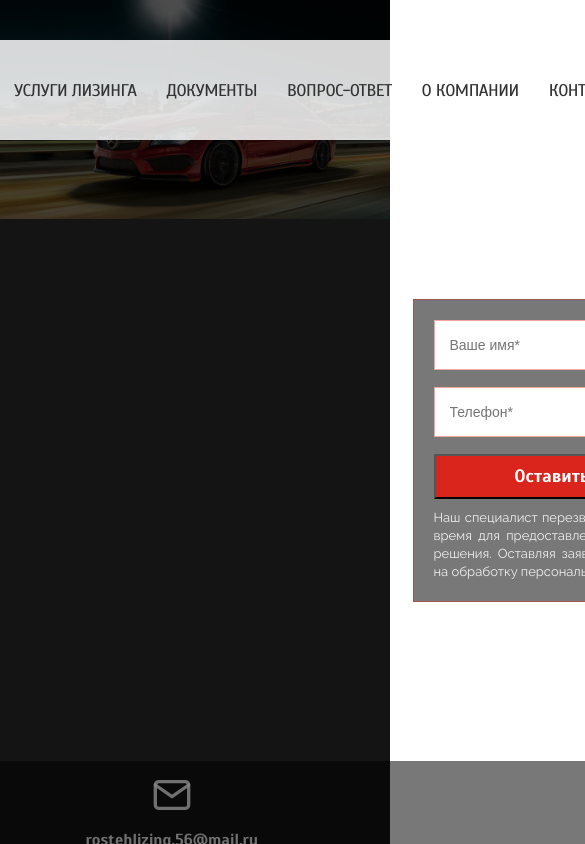
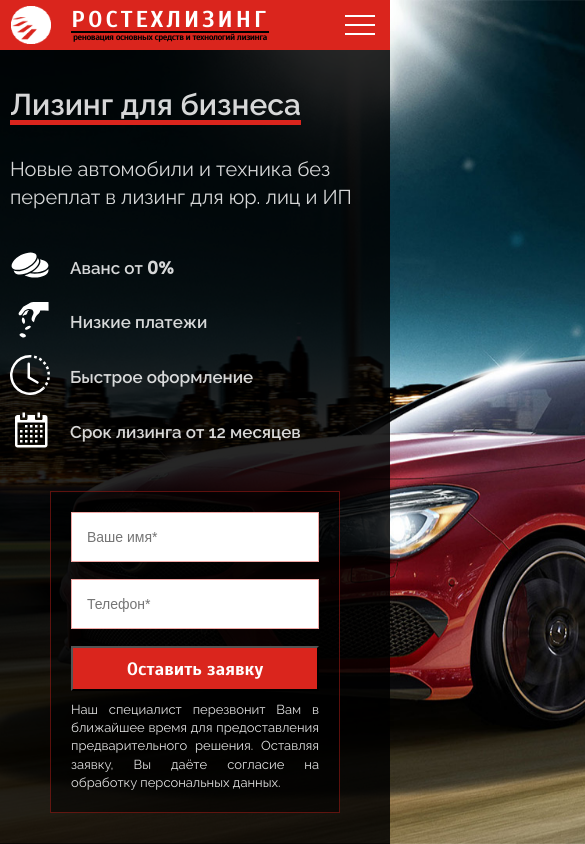
Before and after one commit to 560560/rtl56, a React (Create React App) app: page / in a window 390 px wide. Shown: the top 844 px of the page, 585 px wide, since content can reach past the window. Built offline with nearby package versions, Linux system fonts and the light colour scheme.

Commit message:
Сделал главную страницу + адаптив под устройства уже 768

```diff
--- a/public/index.html
+++ b/public/index.html
@@ -3,7 +3,7 @@
   <head>
     <meta charset="utf-8" />
     <link rel="icon" href="%PUBLIC_URL%/favicon.ico" />
-    <meta name="viewport" content="width=device-width, initial-scale=1" />
+    <meta name="viewport" content="width=device-width" />
     <meta name="theme-color" content="#000000" />
     <meta
       name="description"
--- a/src/App.js
+++ b/src/App.js
@@ -20,6 +20,7 @@ const App = () => {
             <div className="container">
                 <Switch>
                     <Route exact path="/" component={Home}/>
+                    <Route exact path="/home" component={Home}/>
                     <Route exact path="/leasing" component={Leasing}/>
                     <Route exact path="/docs" component={Docs}/>
                     <Route exact path="/faq" component={FAQ}/>
--- a/src/components/EmailForm/EmailForm.js
+++ b/src/components/EmailForm/EmailForm.js
@@ -11,6 +11,7 @@ const EmailForm = ({sitePage}) => {
         headers: {'Content-Type': 'application/json'}
     })
     const [validationRequired, setValidationRequired] = useState(false);
+    const [emailSended, setEmailSended] = useState(false);
 
     const getDataFromForm = async (formData) => {
 
@@ -25,9 +26,11 @@ const EmailForm = ({sitePage}) => {
             }
 
         }
-        console.log(data)
+
         let response = await instance.post("send", data)
-        console.log(response)
+        if (response.status === 200) {
+            setEmailSended(true)
+        }
     }
 
 
@@ -47,9 +50,23 @@ const EmailForm = ({sitePage}) => {
         phone: ''
     }
 
+    if (emailSended) {
+        return (
+            <div className="emailFormWrapper">
+                <div className="responseForm">
+                    <h3>Благодарим Вас за обращение!</h3>
+                    <p>В ближайшее время с Вами свяжется сотрудник нашей компании.</p>
+                    <p>Если этого не произошло, Вы можете обратиться по номеру <b>8 3532 27-07-87</b></p>
+                </div>
+            </div>
+        )
+    } else {
+
+
         return (
 
             <div className="emailFormWrapper">
+                <div className="requestForm">
                     <Formik
                         initialValues={initialValues}
                         validationSchema={validationSchema}
@@ -95,8 +112,8 @@ const EmailForm = ({sitePage}) => {
                                     <button type="submit" onClick={() => setValidationRequired(true)}><h4>Оставить заявку</h4></button>
                                 </div>
                                 <div className="infoText">
-                            <p>Наш специалист перезвонит вам в ближайшее время для предоставления предварительного решения. Оставляя заявку, вы даёте согласие на
-                                обработку персональных данных.</p>
+                                    <p>Наш специалист перезвонит Вам в ближайшее время для предоставления предварительного решения. Оставляя заявку, Вы даёте
+                                        согласие на обработку персональных данных.</p>
                                 </div>
                             </Form>)
                         }
@@ -104,7 +121,9 @@ const EmailForm = ({sitePage}) => {
 
                     </Formik>
                 </div>
+            </div>
         )
+    }
 }
 
 export default EmailForm;
--- a/src/components/Footer/Footer.js
+++ b/src/components/Footer/Footer.js
@@ -2,14 +2,15 @@ import React from 'react';
 import {IoIosCall} from "react-icons/io";
 import {FiMail} from "react-icons/fi";
 import {ImLocation} from "react-icons/im";
+import {NavLink} from "react-router-dom";
 
 const Footer = (props) => {
     return (
         <div className="container">
             <div className="footerWrapper">
                 <div className="findUs">
-                    <div className="icon"><a href="#"><ImLocation/></a></div>
-                    <div className="text"><a href="#"><span>г.Оренбург</span></a></div>
+                    <div className="icon"><NavLink to="/contacts"><ImLocation/></NavLink></div>
+                    <div className="text"><NavLink to="/contacts"><span>Наш адрес</span></NavLink></div>
                 </div>
                 <div className="email">
                     <div className="icon"><a href="mailto:mail@example.com"><FiMail/></a></div>
--- a/src/components/Navbar/Navbar.js
+++ b/src/components/Navbar/Navbar.js
@@ -1,8 +1,9 @@
-import React from 'react';
+import React, {useState} from 'react';
 import logo from "../../assets/images/logo.png"
 import {NavLink} from "react-router-dom";
 
 const Navbar = (props) => {
+    const [activeBurger, setActiveBurger] = useState(false)
     return (
         <div className="container">
             <div className="navbarWrapper">
@@ -14,9 +15,9 @@ const Navbar = (props) => {
                         <span>реновация основных средств и технологий лизинга</span>
                     </div>
                 </div>
-                <div className="navbarMenu">
+                <div className={`navbarMenu${activeBurger ? " active" : ""}`}>
                     <ul>
-                        <li><NavLink to="/">Главная</NavLink></li>
+                        <li><NavLink to="/home">Главная</NavLink></li>
                         <li><NavLink to="/leasing">Услуги лизинга</NavLink></li>
                         <li><NavLink to="/docs">Документы</NavLink></li>
                         <li><NavLink to="/faq">Вопрос-ответ</NavLink></li>
@@ -28,6 +29,9 @@ const Navbar = (props) => {
                     <a href="tel:+73532270787"><span>8 (3532) 27-07-87</span></a>
 
                 </div>
+                <div className={`burgerMenu${activeBurger ? " active" : ""}`} onClick={()=> {setActiveBurger(!activeBurger)}}>
+                    <span></span>
+                </div>
             </div>
         </div>
     );
--- a/src/styles/main.sass
+++ b/src/styles/main.sass
@@ -68,80 +68,109 @@ body
   margin: 0 100px
 
 .emailFormWrapper
-  display: flex
-  width: 340px
-  min-height: 300px
-  background-color: rgba(0, 0, 0, 0.53)
-  border: 1px solid rgba(218, 37, 29, 0.41)
-  padding: 20px
+  .requestForm
+    display: flex
+    width: 340px
+    min-height: 300px
+    background-color: rgba(0, 0, 0, 0.53)
+    border: 1px solid rgba(218, 37, 29, 0.41)
+    padding: 20px
 
-  .inputField
-    padding: 0 0 0 15px
-    border: 1px solid rgba(218, 37, 29, 0.41)
-    width: 100%
-    height: 50px
-    margin-bottom: 17px
-    font-size: 14px
 
-  .button
-    button
+    .inputField
+      padding: 0 0 0 15px
+      border: 1px solid rgba(218, 37, 29, 0.41)
+      width: 100%
+      height: 50px
+      margin-bottom: 17px
+      font-size: 14px
+
+    .button
+      button
+        display: flex
+        justify-content: center
+        align-items: center
+        width: 100%
+        height: 45px
+        background-color: #DA251D
+        cursor: pointer
+        transition: 0.2s ease
+
+        &:hover
+          transition: 0.2s ease
+          background-color: #a01b14
+
+        &:active
+          background-color: #fc2b22
+
+        h4
+          font-size: 18px
+          font-family: "Scada Bold", "sans-serif"
+          color: white
+
+    .infoText
+      display: flex
+
+
+      p
+        margin-top: 10px
+        text-align: justify
+        font-size: 13px
+        line-height: 1.4
+        font-family: "Raleway", "sans-serif"
+        color: rgba(255, 255, 255, 0.88)
+
+    .error
+      border: 2px red solid
+
+    .errorMessage
+      position: relative
       display: flex
       justify-content: center
       align-items: center
       width: 100%
-      height: 45px
+      height: 30px
+      color: #ffffff
+      font-weight: bold
       background-color: #DA251D
-      cursor: pointer
-      transition: 0.2s ease
+      margin-bottom: 17px
+      border: 2px #DA251D solid
 
-      &:hover
-        transition: 0.2s ease
-        background-color: #a01b14
+      &:before
+        content: ""
+        border: solid transparent
+        position: absolute
+        bottom: 100%
+        left: 50%
+        border-bottom-color: #DA251D
+        border-width: 9px
+        margin-left: -9px
 
-      &:active
-        background-color: #fc2b22
+  .responseForm
+    display: flex
+    flex-direction: column
+    width: 340px
+    min-height: 300px
+    background-color: rgba(255, 255, 255, 0.84)
+    border: 1px solid rgba(218, 37, 29, 0.41)
+    padding: 20px
+    font-family: "Raleway", "sans-serif"
 
-      h4
-        font-size: 18px
-        font-family: "Scada Bold", "sans-serif"
-        color: white
-
-  .infoText
-    display: flex
-
+    h3
+      font-size: 33px
+      line-height: 1.2
+      text-align: center
+      padding-bottom: 5px
+      margin-bottom: 10px
+      border-bottom: 1px solid #DA251D
 
     p
-      margin-top: 10px
-      text-align: justify
-      font-size: 13px
-      line-height: 1.4
-      font-family: "Raleway", "sans-serif"
-      color: rgba(255, 255, 255, 0.88)
+      text-align: center
+      font-size: 20px
+      line-height: 1.5
 
-  .error
-    border: 2px red solid
-
-  .errorMessage
-    position: relative
-    display: flex
-    justify-content: center
-    align-items: center
-    width: 100%
-    height: 30px
-    color: #ffffff
-    font-weight: bold
-    background-color: #DA251D
-    margin-bottom: 17px
-    border: 2px #DA251D solid
-    &:before
-      content: ""
-      border: solid transparent
-      position: absolute
-      bottom: 100%
-      left: 50%
-      border-bottom-color: #DA251D
-      border-width: 9px
-      margin-left: -9px
+      b
+        font-family: "Scada Bold", "sans-serif"
 
 
 .appWrapper
@@ -216,18 +245,23 @@ body
             outline: none
             padding: 20px 15px
             text-transform: uppercase
-            font-family: "Scada"
+            font-family: "Scada", "sans-serif"
             font-size: 17px
             transition: 0.20s ease-in
             cursor: pointer
             color: #333
             letter-spacing: -0.5px
 
+            &.active
+              color: #DA251D
+              text-shadow: #DA251D 0 0 1px
+
 
           &:hover
             a
               transition: 0.20s ease-in
               color: #DA251D
+              text-shadow: #DA251D 0 0 1px
 
 
     .navbarContacts
@@ -253,6 +287,9 @@ body
           padding-left: 10px
           font-weight: 700
 
+    .burgerMenu
+      display: none
+
   .homeWrapper
     display: flex
     flex-direction: column
@@ -267,11 +304,8 @@ body
       left: 0
       width: 100%
       height: 100%
-      background: rgba(0, 0, 0, .73)
-
 
       img
-
         z-index: 1
         width: 100%
         height: auto
@@ -465,3 +499,266 @@ body
       &:hover
         opacity: 1
         transition: 0.2s ease-in
+
+
+@media (max-width: 767px)
+  .container
+    margin: 0
+    padding: 0
+  .appWrapper
+    height: 100vh
+    display: grid
+    grid-template-columns: 100vw
+    grid-template-rows: 50px 1fr 70px
+    row-gap: 20px
+    padding: 0
+    background-blend-mode: color
+    -moz-background-size: 100%
+    -webkit-background-size: 100%
+    -o-background-size: 100%
+    background-size: 100%
+
+    .navbarWrapper
+      margin-top: 0
+      height: 50px
+      background-color: rgb(218, 37, 29)
+      position: fixed
+      left: 0
+      right: 0
+      z-index: 50
+
+      .logo
+        background-color: rgba(218, 37, 29, 0)
+        width: 280px
+
+        img
+          width: 40px
+
+        .logoText
+          p
+            font-size: 23px
+
+          span
+            font-size: 9px
+
+
+      .navbarMenu
+        display: none
+
+        &.active
+          z-index: 15
+          background-color: rgba(255, 255, 255, 1)
+          display: block
+          position: fixed
+          left: 0
+          top: 50px
+          bottom: 0
+          right: 0
+          height: 100%
+
+          ul
+            display: block
+
+            li
+              padding: 20px 0
+            text-align: right
+
+
+      .navbarContacts
+        display: none
+
+      .burgerMenu
+        display: block
+        position: relative
+        width: 30px
+        height: 20px
+        margin-right: 15px
+
+        &:before, &:after
+          position: absolute
+          content: ""
+          width: 100%
+          height: 2px
+          left: 0
+          background-color: white
+          transition: all 0.2s ease 0.2s
+
+        &:before
+          top: 0
+
+        &:after
+          bottom: 0
+
+        span
+          position: absolute
+          width: 100%
+          height: 2px
+          left: 0
+          background-color: white
+          top: 9px
+          transition: all 0.11s ease 0.2s
+
+        &.active
+
+          span
+            opacity: 0
+            transition: all 0.11s ease
+
+          &:before
+            transform: rotate(45deg)
+            transition: all 0.11s ease
+            top: 9px
+
+          &:after
+            transform: rotate(-45deg)
+            transition: all 0.15s ease
+            bottom: 9px
+
+
+    .homeWrapper
+      padding: 0 25px
+
+      .background
+        left: -300px
+
+        img
+          width: auto
+          height: 100%
+
+        &:after
+          background: rgba(0, 0, 0, 0.85)
+
+
+      .headerContent
+        display: grid
+        grid-template-columns: 1fr
+
+        .leftSide
+          .header
+            padding-top: 40px
+
+            h1
+              font-size: 40px
+
+          .headerText
+            max-width: 100%
+            padding-top: 30px
+
+            h2
+              font-size: 27px
+
+          .headerIcons
+            margin-bottom: 40px
+
+            .iconItemWrapper
+              padding: 4px 0
+
+              .iconItem
+                span
+                  &:first-child
+                    font-size: 40px
+
+                  &:last-child
+                    font-size: 22px
+
+        .rightSide
+          margin-bottom: 10px
+
+    .footerWrapper
+      .findUs
+        .icon
+          margin-bottom: 5px
+
+          a
+            font-size: 30px
+
+
+      .email
+        .icon
+          margin-bottom: 5px
+
+          a
+            font-size: 30px
+
+      .phone
+        .icon
+          margin-bottom: 5px
+
+          a
+            font-size: 30px
+
+@media (max-width: 520px)
+  .emailFormWrapper
+    .requestForm
+      width: 290px
+
+    .responseForm
+      width: 290px
+
+  .appWrapper
+    grid-template-rows: 50px 1fr 160px
+
+    .homeWrapper
+      padding: 0 10px
+
+      .headerContent
+        .leftSide
+
+
+          .header
+            padding-top: 20px
+            h1
+              font-size: 30px
+
+          .headerText
+            h2
+              font-size: 20px
+              line-height: 1.4
+
+          .headerIcons
+            margin-bottom: 30px
+            padding-top: 30px
+            .iconItemWrapper
+              .iconItem
+                span
+                 &:last-child
+                   font-size: 17px
+
+    .footerWrapper
+      padding: 0 15px
+      align-items: flex-start
+      justify-content: center
+      flex-direction: column
+
+      .findUs
+        padding-bottom: 10px
+        flex-direction: row
+
+        .icon
+          padding-right: 20px
+          margin-bottom: 5px
+
+          a
+            font-size: 30px
+
+
+      .email
+        padding-bottom: 10px
+        flex-direction: row
+
+        .icon
+          padding-right: 20px
+          margin-bottom: 5px
+
+          a
+            font-size: 30px
+
+      .phone
+        flex-direction: row
+
+        .icon
+          padding-right: 20px
+          margin-bottom: 5px
+
+          a
+            font-size: 30px
```
Lines whose indentation alone changed are shown as unchanged.
